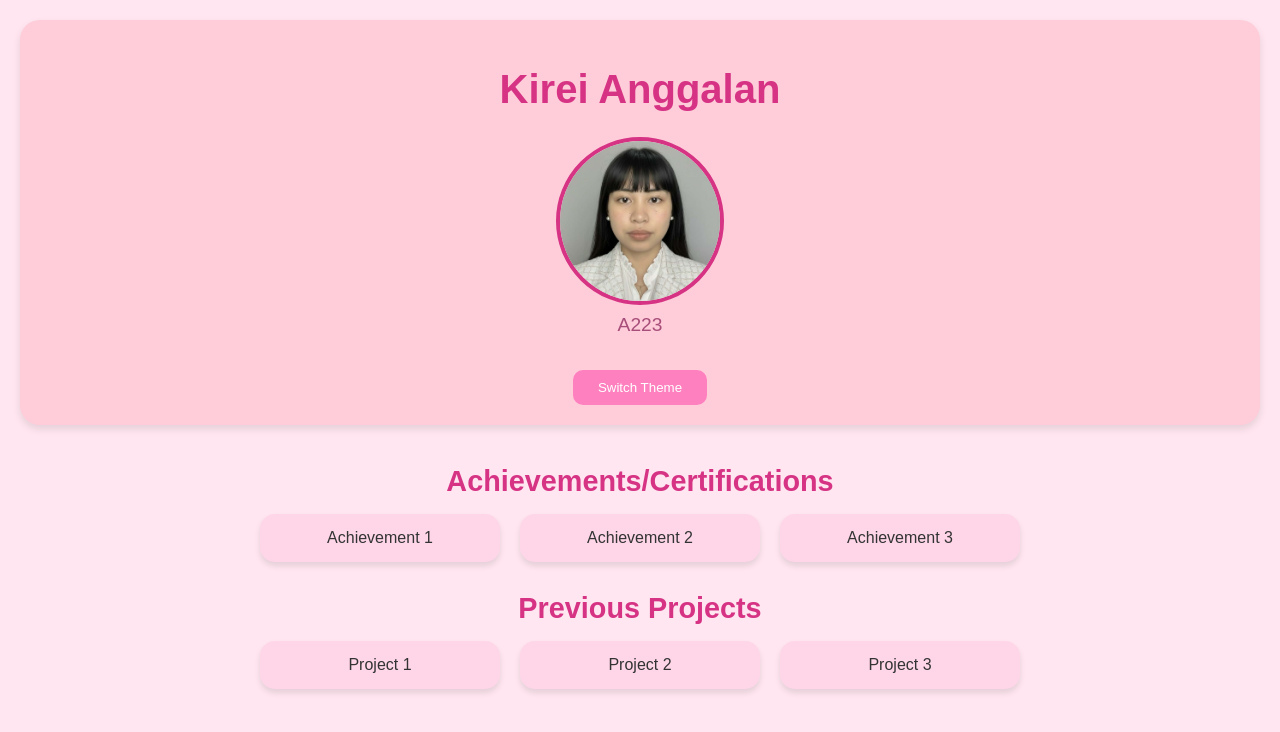
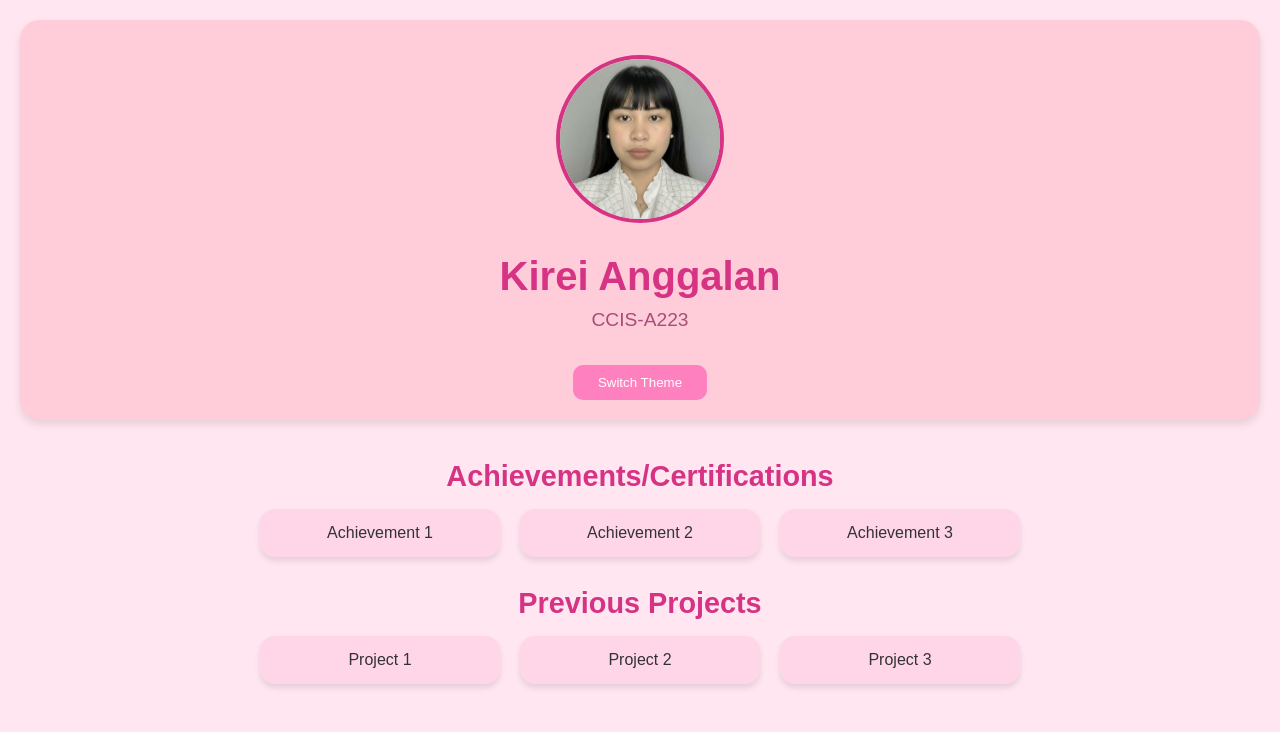
Before and after one commit to kirauy/portfolio, a plain HTML site: page index.html in a window 1280 px wide. Drawn offline with Linux system fonts and the light colour scheme.

Commit message:
Update index.html

```diff
--- a/index.html
+++ b/index.html
@@ -8,9 +8,9 @@
    </head>
    <body>
       <header>
+         <img src="image.png" alt="Profile Picture" id="profile-img">
          <h1 id="name">Kirei Anggalan</h1>
-         <img src="image.png" alt="Profile Picture" id="profile-img">
-         <p id="course-year">A223</p>
+         <p id="course-year">CCIS-A223</p>
          <button id="theme-toggle">Switch Theme</button>
       </header>
       <section id="achievements">
```
